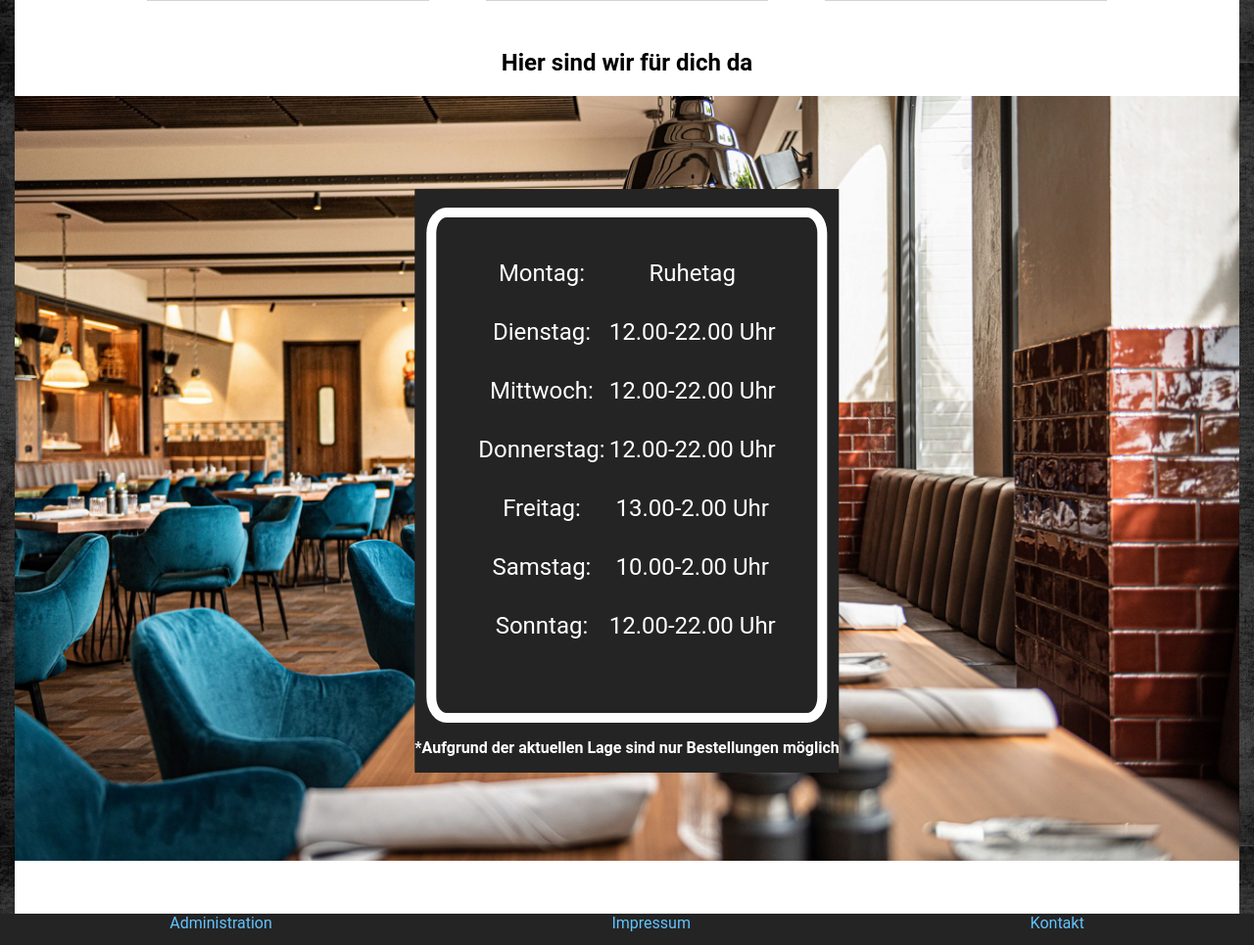
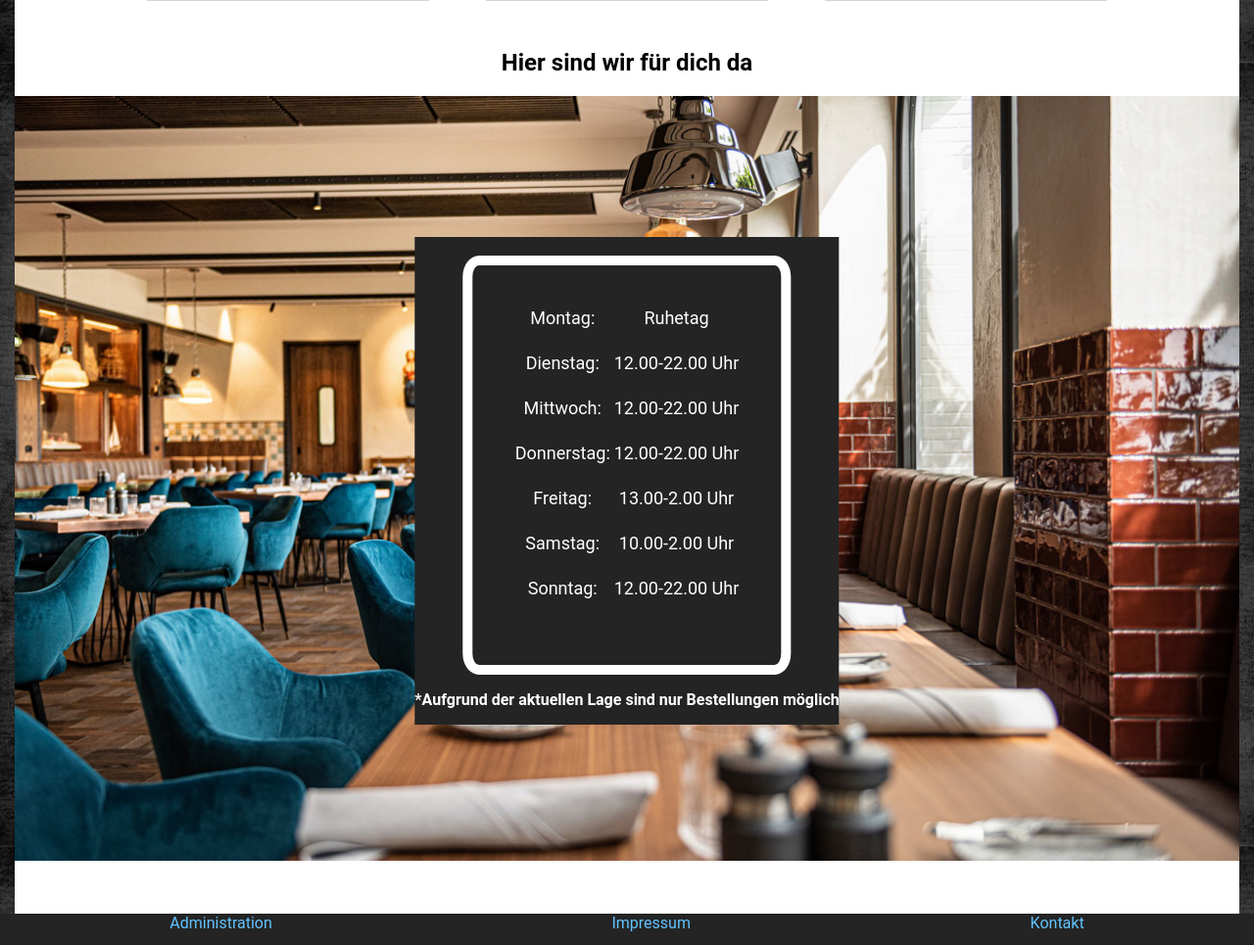
Before and after one commit to KhbrnDev/FHE-WebProjekt-BurgerCity, a PHP site: page / in a window 1280 px wide. Shown: the part 1536-2501 px from the top of the page at 98% size. Run offline with PHP 8.4, Linux system fonts and the light colour scheme; data comes from the database, SQL or seed files in the repository.

Commit message:
Update pages.css

```diff
--- a/Project/assets/styles/pages.css
+++ b/Project/assets/styles/pages.css
@@ -66,7 +66,7 @@ background-color: rgb(36, 36, 36);
 
 
     color: white;
-    font-size: 18pt;
+    font-size: 18px;
     border: 10px solid white;
     border-radius: 5%;
     margin-right: auto;
```
